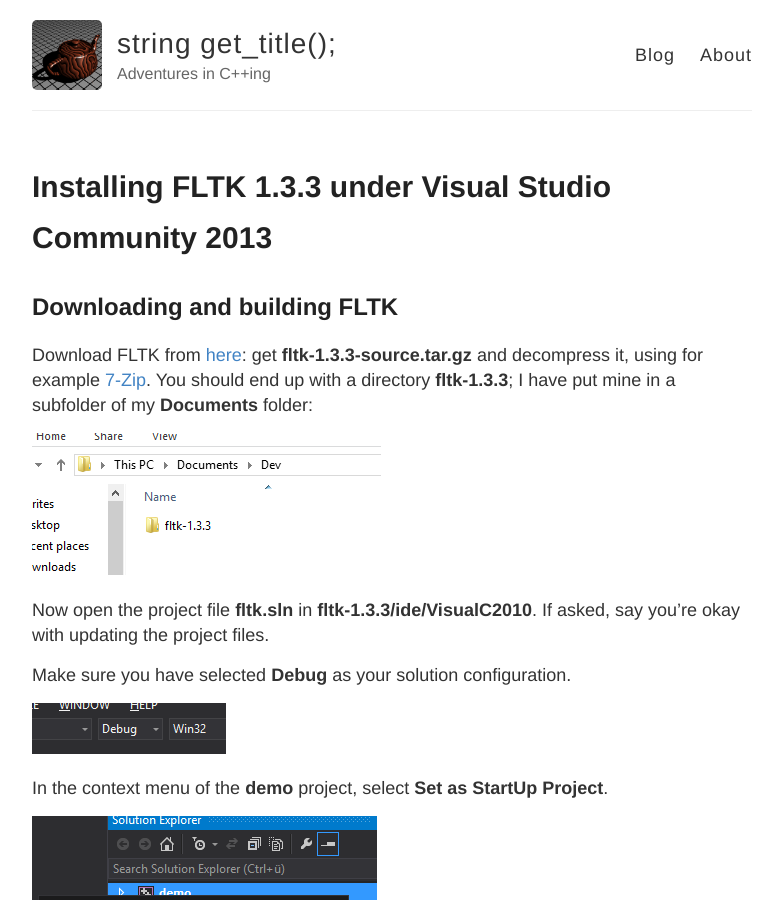
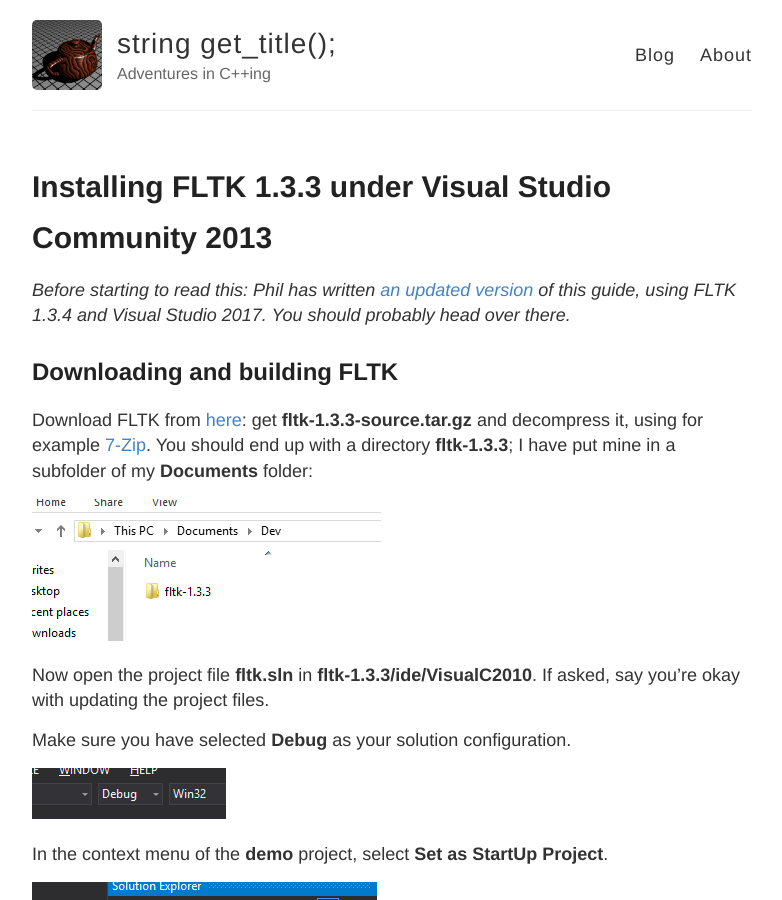
Before and after one commit to bewuethr/bewuethr.github.io, a Jekyll site: the page built from _posts/2014-12-25-installing-fltk-133-under-visual-studio.md, in a window 1280 px wide and 900 px high. Shown: the whole window, without its empty margins (248-1030 px from the left). Built offline with Jekyll 4.4.1, drawn with Linux system fonts in a browser that asks for light colours; comment, search, counter and statistics services are not loaded.

Commit message:
Update 2014-12-25-installing-fltk-133-under-visual-studio.md

```diff
--- a/_posts/2014-12-25-installing-fltk-133-under-visual-studio.md
+++ b/_posts/2014-12-25-installing-fltk-133-under-visual-studio.md
@@ -4,6 +4,7 @@
 published: true
 ---
 
+*Before starting to read this: Phil has written [an updated version](https://bumpyroadtocode.com/2017/08/29/how-to-install-and-use-fltk-1-3-4-in-visual-studio-2017-complete-guide-2-0-no-cross-contamination/) of this guide, using FLTK 1.3.4 and Visual Studio 2017. You should probably head over there.*
 
 ## Downloading and building FLTK
 
```
